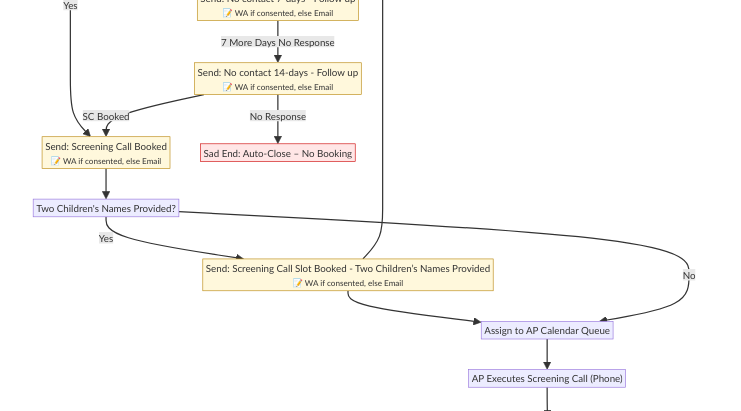
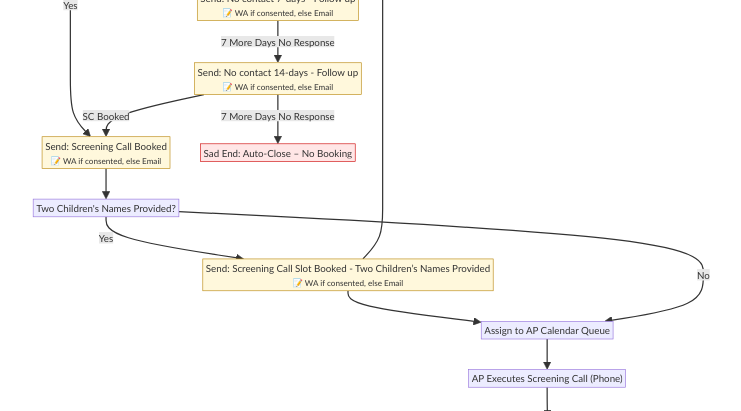
Before and after one commit to pdkv1999/primaHealth, a Python web app: template templates/phase1_overview.html in a window 1280 px wide. Shown: the part 1098-1509 px from the top of the page, without its empty margins (297-1038 px from the left). Run offline with Jinja, Linux system fonts and the light colour scheme; the template is opened without the code that fills it, so the values that code supplies are empty.

Commit message:
minor change

```diff
--- a/templates/login_cc.html
+++ b/templates/login_cc.html
@@ -295,8 +295,7 @@
           <option value="" disabled selected>Select No Contact Filter</option>
           <option value="No_Contact_7_Days">No SC, No GP referral since 7 days</option>
           <option value="No_Contact_14_Days">No SC, No GP referral since 14 days</option>
-          <option value="No_Contact_21_Days">No SC, No GP referral since 21 days</option>
-          <option value="No_Contact_28_Days">No SC, No GP referral since 28 days – Auto Close</option>
+          <option value="No_Contact_21_Days">No SC, No GP referral since 21 days – Auto Close</option>
         </select>
       </div>
       <div class="queue-dropdown">
--- a/templates/phase1_overview.html
+++ b/templates/phase1_overview.html
@@ -65,7 +65,7 @@ flowchart TD
 
     WaitMore -- 7 Days No Response --> M7["Send: No contact 7-days - Follow up<br><sub>📝 WA if consented, else Email</sub>"]
     M7 -- 7 More Days No Response --> M8["Send: No contact 14-days - Follow up<br><sub>📝 WA if consented, else Email</sub>"]
-    M8 -- No Response --> Close1["Sad End: Auto-Close – No Booking"]
+    M8 -- 7 More Days No Response --> Close1["Sad End: Auto-Close – No Booking"]
     M8 -- SC Booked --> M9
 
     M9 --> ChildCheck["Two Children's Names Provided?"]
```
